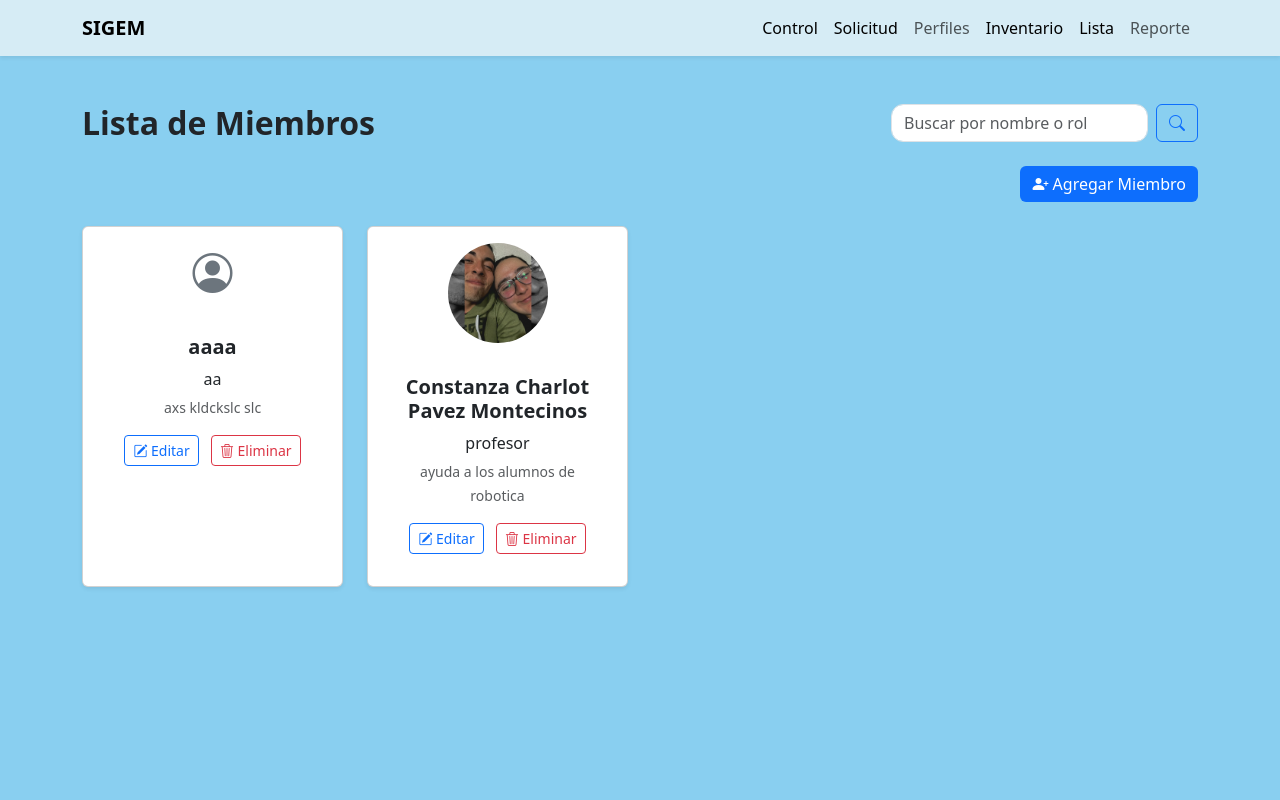
After one commit to ConstanzaPavez/SIGEM, a Django app: page /miembros/ in a window 1280 px wide. The commit adds this page. Run offline with Django 4.2, Linux system fonts and the light colour scheme; data comes from the database, SQL or seed files in the repository; both versions use the stored data as it was after the commit.

Commit message:
actualizacion perfiles admin

```diff
--- a/srvSIGEM/paginas/models.py
+++ b/srvSIGEM/paginas/models.py
@@ -25,3 +25,9 @@ class Solicitud(models.Model):
 
     def __str__(self):
         return f"{self.nombre} - {self.responsable}"
+
+class Miembro(models.Model):
+    nombre = models.CharField(max_length=100)
+    rol = models.CharField(max_length=100)
+    experiencia_previa = models.TextField()
+    imagen = models.ImageField(upload_to='miembros/', blank=True, null=True)
--- a/srvSIGEM/paginas/templates/paginas/inventario.html
+++ b/srvSIGEM/paginas/templates/paginas/inventario.html
@@ -23,7 +23,7 @@
           <li class="nav-item"><a class="nav-link active"  href="{% url 'solicitudes_list' %}">Solicitud</a></li>
           <li class="nav-item"><a class="nav-link" href="#">Perfiles</a></li>
           <li class="nav-item"><a class="nav-link active" href="{% url 'inventario' %}">Inventario</a></li>
-          <li class="nav-item"><a class="nav-link" href="#">Lista</a></li>
+          <li class="nav-item"><a class="nav-link active" href="{% url 'lista_miembros' %}">Lista</a></li>
           <li class="nav-item"><a class="nav-link" href="#">Reporte</a></li>
           </ul>
       </div>
--- /dev/null
+++ b/srvSIGEM/paginas/templates/paginas/lista_miembros.html
@@ -0,0 +1,93 @@
+{% load static %}
+<!DOCTYPE html>
+<html lang="es">
+<head>
+<meta charset="UTF-8">
+<title>Lista de Miembros</title>
+    <link href="https://cdn.jsdelivr.net/npm/bootstrap@5.3.2/dist/css/bootstrap.min.css" rel="stylesheet">
+    <link href="https://cdn.jsdelivr.net/npm/bootstrap-icons@1.10.5/font/bootstrap-icons.css" rel="stylesheet">
+    <link href="https://cdnjs.cloudflare.com/ajax/libs/animate.css/4.1.1/animate.min.css" rel="stylesheet">
+    <link href="{% static 'paginas/css/estilo.css' %}" rel="stylesheet">
+<style>
+    .miembro-card {
+        transition: transform 0.2s;
+    }
+    .miembro-card:hover {
+        transform: scale(1.03);
+    }
+    .avatar {
+        width: 100px;
+        height: 100px;
+        object-fit: cover;
+        border-radius: 50%;
+    }
+</style>
+</head>
+
+<body style="background-color: #89CFF0;">
+    <nav class="navbar navbar-expand-lg navbar-light custom-navbar shadow-sm">
+        <div class="container">
+        <a href="{% url 'inicio' %}" class="navbar-brand fw-bold">SIGEM</a>
+        <button class="navbar-toggler" type="button" data-bs-toggle="collapse" data-bs-target="#navbarNav">
+            <span class="navbar-toggler-icon"></span>
+        </button>
+        <div class="collapse navbar-collapse justify-content-end" id="navbarNav">
+            <ul class="navbar-nav">
+            <li class="nav-item"><a class="nav-link active" href="{% url 'control_vista_admin' %}">Control</a></li>
+            <li class="nav-item"><a class="nav-link active"  href="{% url 'solicitudes_list' %}">Solicitud</a></li>
+            <li class="nav-item"><a class="nav-link" href="#">Perfiles</a></li>
+            <li class="nav-item"><a class="nav-link active" href="{% url 'inventario' %}">Inventario</a></li>
+            <li class="nav-item"><a class="nav-link active" href="{% url 'lista_miembros' %}">Lista</a></li>
+            <li class="nav-item"><a class="nav-link" href="{% url 'reporte_formulario' %}">Reporte</a></li>
+            </ul>
+        </div>
+        </div>
+        </nav>
+    <div class="container my-5">
+        <div class="d-flex flex-column flex-md-row justify-content-between align-items-center mb-4">
+            <h2 class="fw-bold mb-3 mb-md-0">Lista de Miembros</h2>
+            <form method="GET" class="d-flex" role="search">
+                <input class="form-control me-2" type="search" name="buscar" placeholder="Buscar por nombre o rol" value="{{ buscar }}">
+                <button class="btn btn-outline-primary" type="submit"><i class="bi bi-search"></i></button>
+            </form>
+        </div>
+
+        <div class="mb-4 text-end">
+            <a href="{% url 'agregar_miembro' %}" class="btn btn-primary">
+                <i class="bi bi-person-plus-fill"></i> Agregar Miembro
+            </a>
+        </div>
+
+        <div class="row g-4">
+            {% for miembro in miembros %}
+            <div class="col-sm-6 col-md-4 col-lg-3">
+                <div class="card text-center p-3 shadow-sm miembro-card h-100">
+                    {% if miembro.imagen %}
+                    <img src="{{ miembro.imagen.url }}" alt="Foto de {{ miembro.nombre }}" class="avatar mx-auto mb-3">
+                    {% else %}
+                    <i class="bi bi-person-circle fs-1 text-secondary mb-3"></i>
+                    {% endif %}
+                <div class="card-body">
+                    <h5 class="fw-bold">{{ miembro.nombre }}</h5>
+                    <p class="mb-1">{{ miembro.rol }}</p>
+                    <small class="text-muted">{{ miembro.experiencia_previa }}</small>
+                    <div class="mt-3">
+                        <a href="{% url 'editar_miembro' miembro.id %}" class="btn btn-sm btn-outline-primary me-2">
+                            <i class="bi bi-pencil-square"></i> Editar
+                        </a>
+                        <a href="{% url 'eliminar_miembro' miembro.id %}" class="btn btn-sm btn-outline-danger">
+                            <i class="bi bi-trash3"></i> Eliminar
+                        </a>
+                    </div>
+                </div>
+                </div>
+            </div>
+            {% empty %}
+                <p class="text-center text-muted">No hay miembros encontrados.</p>
+            {% endfor %}
+        </div>
+        </div>
+
+        <script src="https://cdn.jsdelivr.net/npm/bootstrap@5.3.2/dist/js/bootstrap.bundle.min.js"></script>
+</body>
+</html>
--- a/srvSIGEM/paginas/views.py
+++ b/srvSIGEM/paginas/views.py
@@ -1,9 +1,8 @@
 from django.shortcuts import render, redirect, get_object_or_404
 from django.views.generic import CreateView
 from django.urls import reverse_lazy
-from .models import Articulo
-
-from .forms import ArticuloForm
+from .models import Articulo, Miembro
+from .forms import ArticuloForm, MiembroForm
 from django.contrib.auth.forms import UserCreationForm
 
 
@@ -61,3 +60,62 @@ def control_solicitudes(request):
 
 def solicitudes_list(request):
     return render(request, 'paginas/solicitudes.html')
+
+
+def lista_miembros(request):
+    query = request.GET.get('buscar')
+    if query:
+        miembros = Miembro.objects.filter(nombre__icontains=query) | Miembro.objects.filter(rol__icontains=query)
+    else:
+        miembros = Miembro.objects.all()
+    return render(request, 'paginas/lista_miembros.html', {
+        'miembros': miembros,
+        'buscar': query or '',
+    })
+
+def agregar_miembro(request):
+    if request.method == 'POST':
+        form = MiembroForm(request.POST, request.FILES)
+        if form.is_valid():
+            form.save()
+            return redirect('lista_miembros')
+    else:
+        form = MiembroForm()
+
+    return render(request, 'paginas/agregar_miembro.html', {'form': form})
+
+def editar_miembro(request, pk):
+    miembro = get_object_or_404(Miembro, pk=pk)
+    if request.method == 'POST':
+        form = MiembroForm(request.POST, request.FILES, instance=miembro)
+        if form.is_valid():
+            form.save()
+            return redirect('lista_miembros')
+    else:
+        form = MiembroForm(instance=miembro)
+    return render(request, 'paginas/editar_miembro.html', {'form': form, 'miembro': miembro})
+
+
+def eliminar_miembro(request, pk):
+    miembro = get_object_or_404(Miembro, pk=pk)
+    if request.method == 'POST':
+        miembro.delete()
+        return redirect('lista_miembros')
+    return render(request, 'paginas/eliminar_miembro.html', {'miembro': miembro})
+
+
+def reporte_formulario(request):
+    return render(request, 'paginas/reporte.html')
+
+def generar_reporte_pdf(request):
+    if request.method == 'POST':
+        nombre = request.POST.get('nombre_equipo')
+        fecha = request.POST.get('fecha')
+        responsable = request.POST.get('responsable')
+        # le pregunte a chatgpt esta parte porque no sabia como hacerla knjcenwdnwdk
+        # Aquí va la lógica del backend para generar el PDF
+        # pdf_file = generar_pdf_reporte(nombre, fecha, responsable)
+        # return FileResponse(open(pdf_file, 'rb'), content_type='application/pdf')
+
+        # Temporal
+        return render(request, 'paginas/reporte.html', {'mensaje': 'PDF generado (simulado)'})
--- a/srvSIGEM/srvSIGEM/urls.py
+++ b/srvSIGEM/srvSIGEM/urls.py
@@ -33,6 +33,14 @@ urlpatterns = [
 
     path('control_vista_admin/', views.control_solicitudes, name='control_vista_admin'),
     path('solicitudes/', views.solicitudes_list, name='solicitudes_list'),
+
+    path('miembros/', views.lista_miembros, name='lista_miembros'),
+    path('miembros/agregar/', views.agregar_miembro, name='agregar_miembro'),
+    path('miembros/editar/<int:pk>/', views.editar_miembro, name='editar_miembro'),
+    path('miembros/eliminar/<int:pk>/', views.eliminar_miembro, name='eliminar_miembro'),
+
+    path('reporte/', views.reporte_formulario, name='reporte_formulario'),
+    path('reporte/pdf/', views.generar_reporte_pdf, name='generar_reporte_pdf'),
 ]
 
 # Servir archivos estáticos y media en desarrollo
```
Also changed, not shown: srvSIGEM/paginas/forms.py (+13 -1 lines), srvSIGEM/paginas/templates/paginas/Index.html (+5 -5 lines), srvSIGEM/paginas/templates/paginas/agregar_miembro.html (added, +51 -0 lines), srvSIGEM/paginas/templates/paginas/editar_miembro.html (added, +49 -0 lines), srvSIGEM/paginas/templates/paginas/eliminar_miembro.html (added, +44 -0 lines), srvSIGEM/paginas/templates/paginas/reporte.html (added, +61 -0 lines), srvSIGEM/db.sqlite3, srvSIGEM/miembros/3BFE595D-610D-44C0-9031-DBD1D6A8A549.jpg (added), srvSIGEM/miembros/Captura_Ago_21_en_Cosas_random.png (added), srvSIGEM/paginas/migrations/0002_miembro.py (added).
